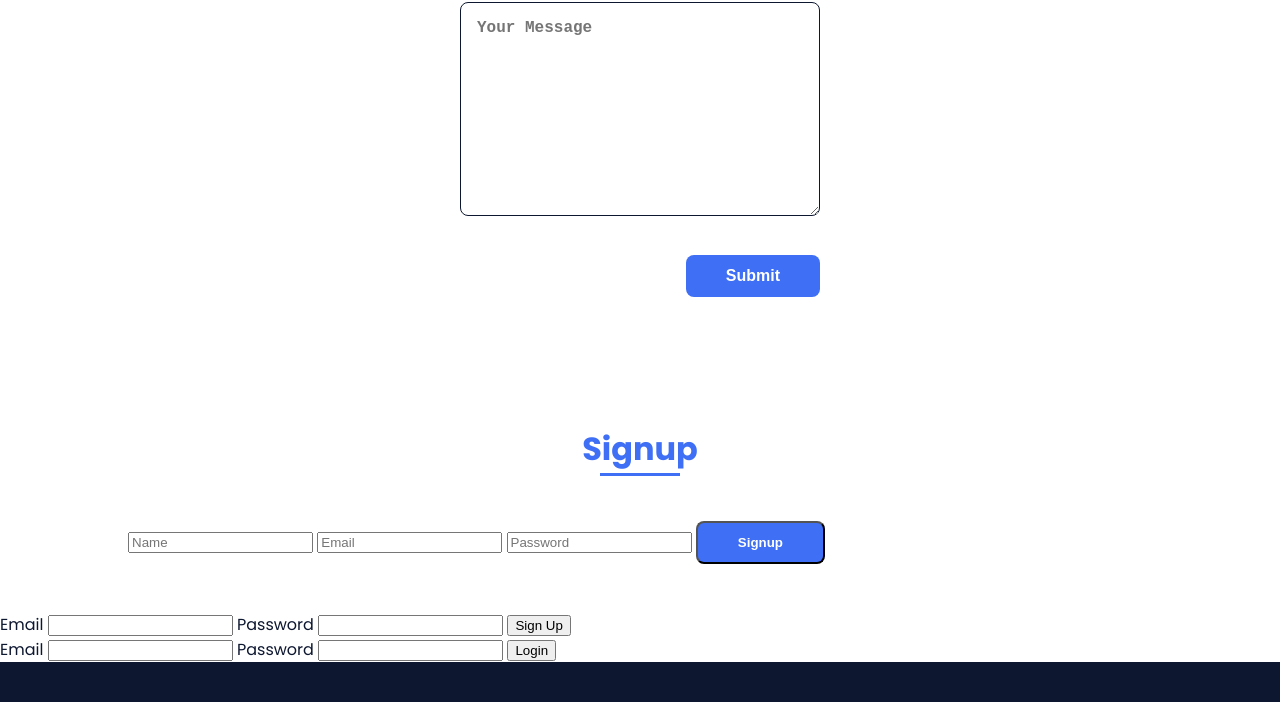
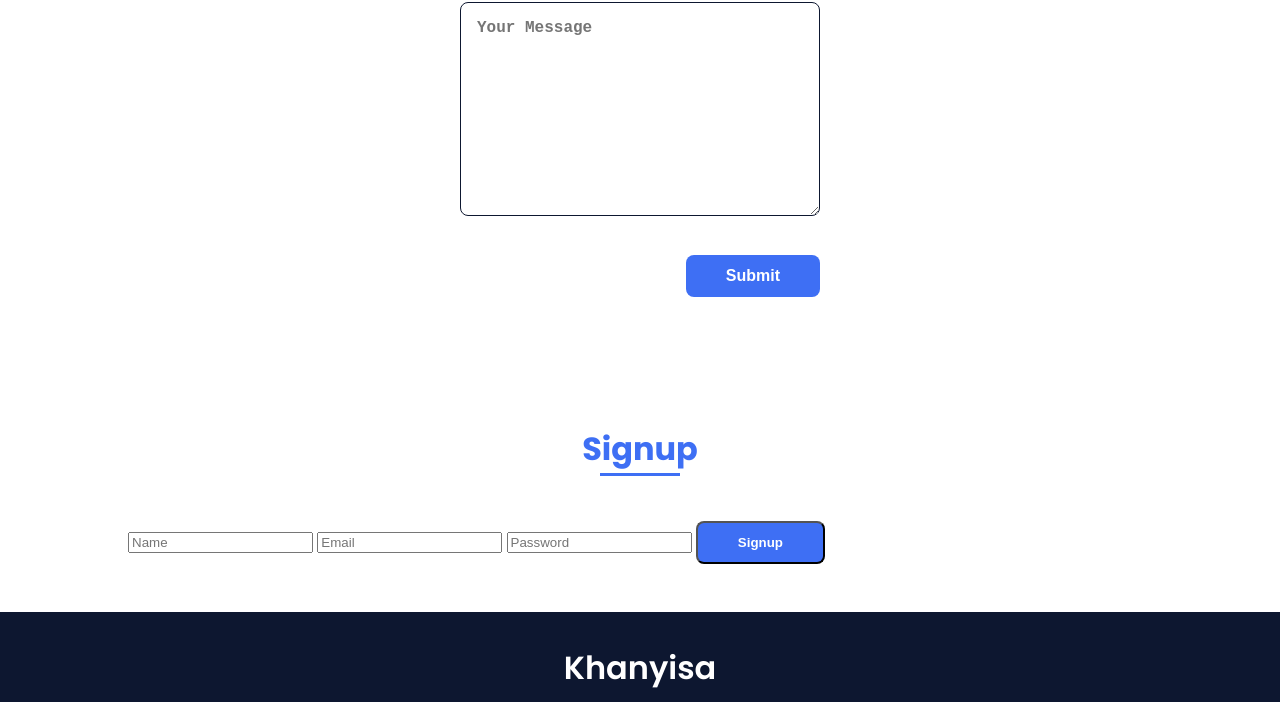
Before and after one commit to Khanyicou/responsive-portfolio-, a website: page index.html in a window 1280 px wide. Shown: the part 2674-3376 px from the top of the page. Drawn offline with nearby package versions, Linux system fonts and the light colour scheme.

Commit message:
Update index.html

```diff
--- a/index.html
+++ b/index.html
@@ -211,29 +211,6 @@ When I'm not coding, you can find me exploring new tech trends, contributing to
 </section>
 
 
-<!-- Signup Form -->
-<form id="signupForm" class="signup__form">
-    <label for="signupEmail">Email</label>
-    <input type="email" id="signupEmail" name="email" required>
-
-    <label for="signupPassword">Password</label>
-    <input type="password" id="signupPassword" name="password" required>
-
-    <button type="submit">Sign Up</button>
-</form>
-
-<!-- Login Form -->
-<form id="loginForm" class="login__form">
-    <label for="loginEmail">Email</label>
-    <input type="email" id="loginEmail" name="email" required>
-
-    <label for="loginPassword">Password</label>
-    <input type="password" id="loginPassword" name="password" required>
-
-    <button type="submit">Login</button>
-</form>
-
-
         <!--===== FOOTER =====-->
         <!--===== FOOTER =====-->
 <footer class="footer">
```
